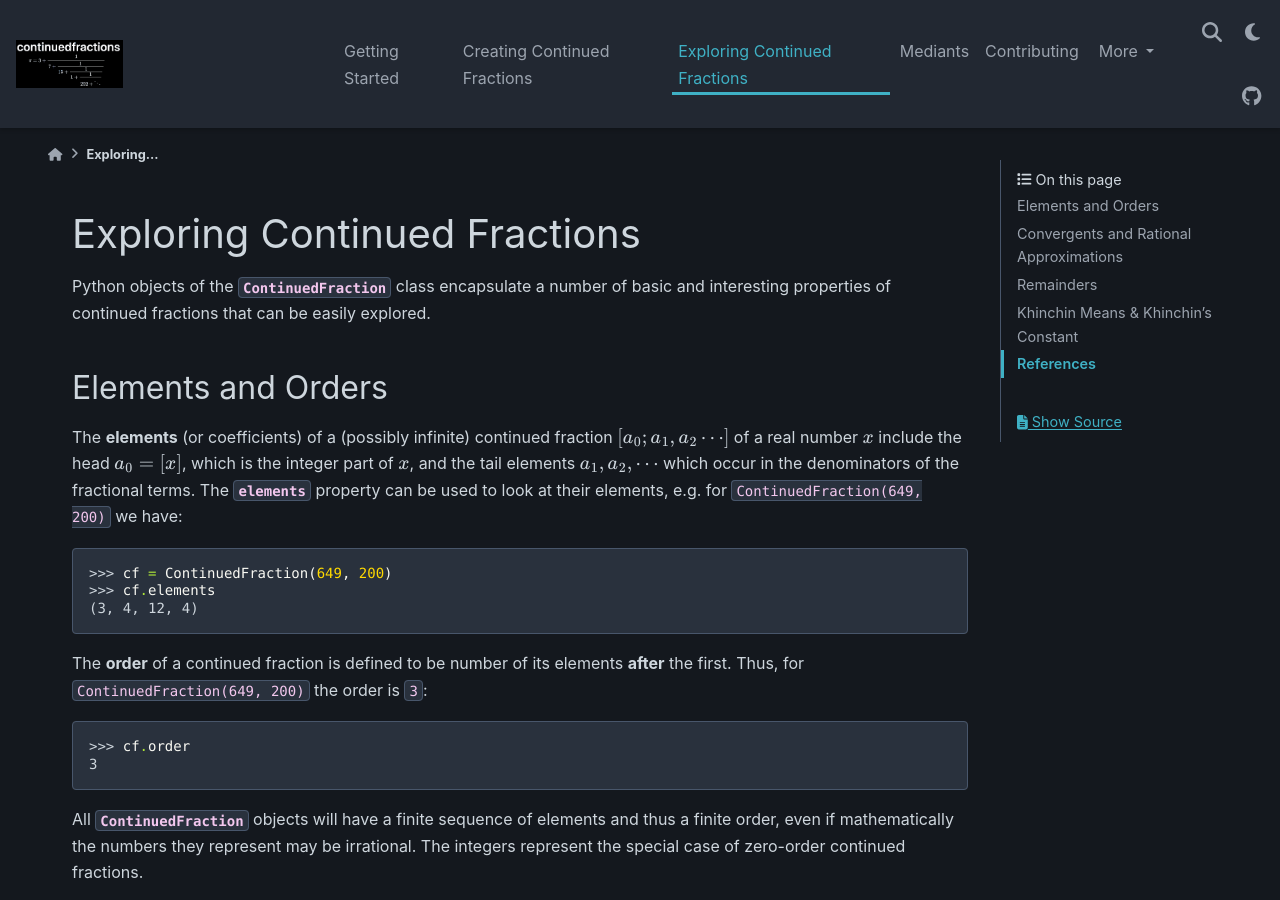
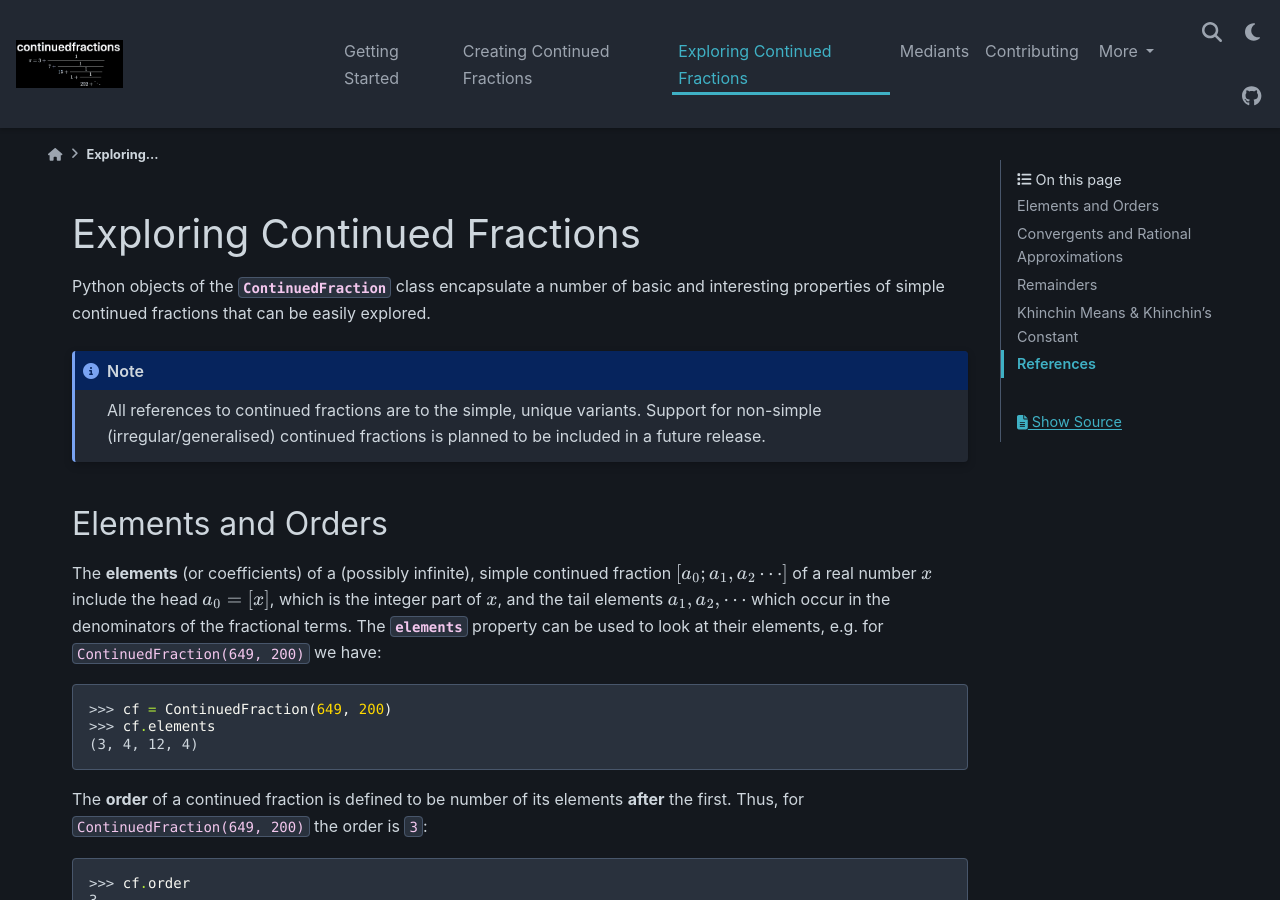
Before and after one commit to sr-murthy/continuedfractions, a Sphinx documentation site: the page built from docs/sources/exploring-continued-fractions.rst, in a window 1280 px wide and 900 px high. Built offline with Sphinx 7.4.7 and the PyData theme 0.15.4, drawn with Linux system fonts in a browser that asks for light colours; nearby versions of some CDN libraries.

Commit message:
chore: minor tweaks

```diff
--- a/docs/sources/exploring-continued-fractions.rst
+++ b/docs/sources/exploring-continued-fractions.rst
@@ -2,14 +2,18 @@
 Exploring Continued Fractions
 =============================
 
-Python objects of the :py:class:`~continuedfractions.continuedfraction.ContinuedFraction` class encapsulate a number of basic and interesting properties of continued fractions that can be easily explored.
+Python objects of the :py:class:`~continuedfractions.continuedfraction.ContinuedFraction` class encapsulate a number of basic and interesting properties of simple continued fractions that can be easily explored.
+
+.. note::
+
+   All references to continued fractions are to the simple, unique variants. Support for non-simple (irregular/generalised) continued fractions is planned to be included in a future release.
 
 .. _exploring-continued-fractions.elements-and-orders:
 
 Elements and Orders
 ===================
 
-The **elements** (or coefficients) of a (possibly infinite) continued fraction :math:`[a_0;a_1,a_2\cdots]` of a real number :math:`x` include the head :math:`a_0 = [x]`, which is the integer part of :math:`x`, and the tail elements :math:`a_1,a_2,\cdots` which occur in the denominators of the fractional terms. The :py:attr:`~continuedfractions.continuedfraction.ContinuedFraction.elements` property can be used to look at their elements, e.g. for ``ContinuedFraction(649, 200)`` we have:
+The **elements** (or coefficients) of a (possibly infinite), simple continued fraction :math:`[a_0;a_1,a_2\cdots]` of a real number :math:`x` include the head :math:`a_0 = [x]`, which is the integer part of :math:`x`, and the tail elements :math:`a_1,a_2,\cdots` which occur in the denominators of the fractional terms. The :py:attr:`~continuedfractions.continuedfraction.ContinuedFraction.elements` property can be used to look at their elements, e.g. for ``ContinuedFraction(649, 200)`` we have:
 
 .. code:: python
 
--- a/docs/sources/mediants.rst
+++ b/docs/sources/mediants.rst
@@ -88,7 +88,7 @@ while the right-mediants form a strictly increasing sequence upper-bounded by :m
 
    \lim_{k \to \infty} \frac{a + kc}{b + kd} = \lim_{k \to \infty} \frac{\frac{a}{k} + c}{\frac{b}{k} + d} = \frac{c}{d}
 
-We can illustrate this using the :py:meth:`~continuedfractions.continuedfraction.ContinuedFraction.mediant` method using the ``dir`` option to set the “direction” of the mediant, starting with the right mediants, which don't need to specified with ``dir='right'`` as that is the default value, and using ``k`` to set the mediant order, which defaults to ``k=1``.
+We can illustrate this using the :py:meth:`~continuedfractions.continuedfraction.ContinuedFraction.mediant` method using the ``dir`` option to set the “direction” of the mediant, starting with the right mediants, which don't need to be specified with ``dir='right'`` as that is the default value, and using ``k`` to set the mediant order, which defaults to ``k=1``.
 
 .. code:: python
 
--- a/pyproject.toml
+++ b/pyproject.toml
@@ -65,7 +65,7 @@ build-backend = "pdm.backend"
 
 [project.urls]
 Homepage = "https://github.com/sr-murthy/continuedfractions"
-Documentation = "https://continuedfractions.readthedocs.io/en/latest"
+Documentation = "https://continuedfractions.readthedocs.io/en/stable/"
 Repository = "https://github.com/sr-murthy/continuedfractions"
 
 # For working with PDM, including configuration and usage see:
--- a/src/continuedfractions/version.py
+++ b/src/continuedfractions/version.py
@@ -1 +1 @@
-__version__ = "0.11.23"
+__version__ = "0.11.24"
```
Also changed, not shown: README.md (+1 -1 lines), docs/sources/contributing.rst (+4 -4 lines), docs/sources/creating-continued-fractions.rst (+5 -3 lines), 3 other files.
